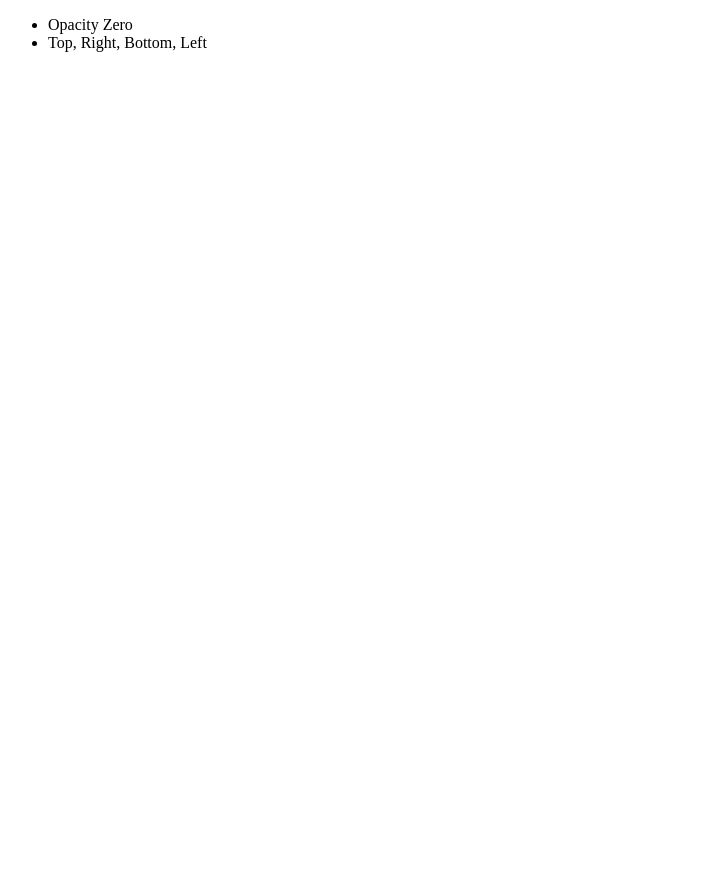
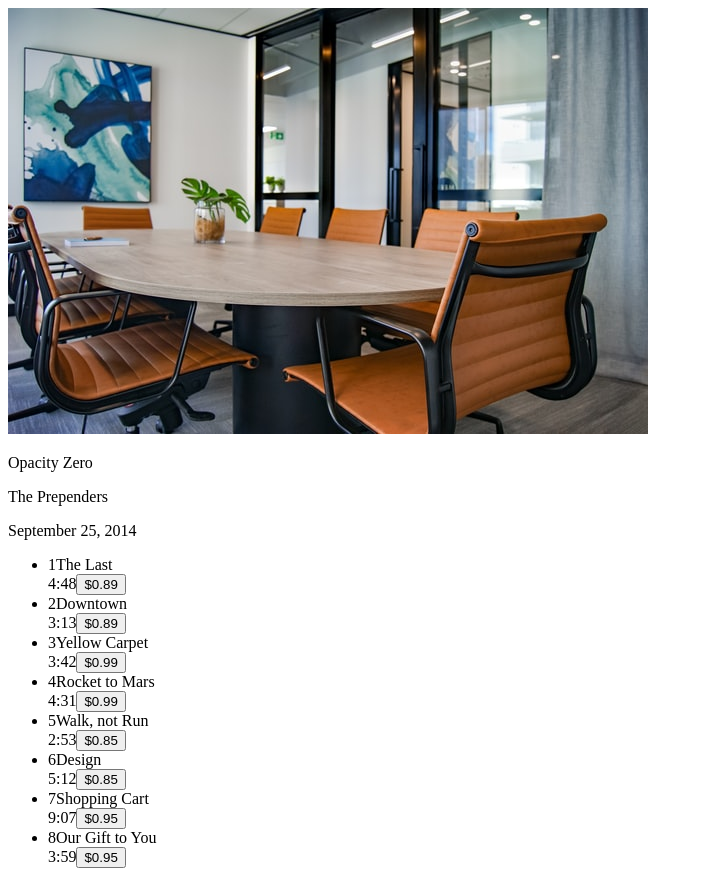
Before and after one commit to Ifycode-extension/pluralsight-angular-project-v9.0.0, an Angular app: page /product/description in a window 1280 px wide. Shown: the whole page, without its empty margins (0-703 px from the left). Before the commit the page ends 800 px from the top, so only its background shows below. Built offline with nearby package versions, Linux system fonts and the light colour scheme.

Commit message:
Set up for page routing

```diff
--- a/src/app/app.component.html
+++ b/src/app/app.component.html
@@ -1 +1 @@
-<app-product-list></app-product-list>
+<router-outlet></router-outlet>
--- a/src/app/app.module.ts
+++ b/src/app/app.module.ts
@@ -1,5 +1,6 @@
 import { BrowserModule } from '@angular/platform-browser';
 import { NgModule } from '@angular/core';
+import { RouterModule } from '@angular/router';
 
 import { HttpClientModule } from '@angular/common/http';
 
@@ -10,6 +11,7 @@ import { ProductPageComponent } from './product-page/product-page.component';
 import { ProductService } from './product.service';
 import { ProductTracklistingComponent } from './product-tracklisting/product-tracklisting.component';
 import { ProductListComponent } from './product-list/product-list.component';
+import { appRoutes } from './routes';
 
 @NgModule({
   declarations: [
@@ -21,7 +23,8 @@ import { ProductListComponent } from './product-list/product-list.component';
   ],
   imports: [
     BrowserModule,
-    HttpClientModule
+    HttpClientModule,
+    RouterModule.forRoot(appRoutes)
   ],
   providers: [
     ProductService
--- /dev/null
+++ b/src/app/routes.ts
@@ -0,0 +1,9 @@
+import { Routes } from '@angular/router';
+import { ProductListComponent } from './product-list/product-list.component';
+import { ProductPageComponent } from './product-page/product-page.component';
+
+export const appRoutes: Routes = [
+  { path: 'product', component: ProductListComponent },
+  { path: 'product/description', component: ProductPageComponent },
+  { path: '', redirectTo: '/product', pathMatch: 'full' }
+]
```
